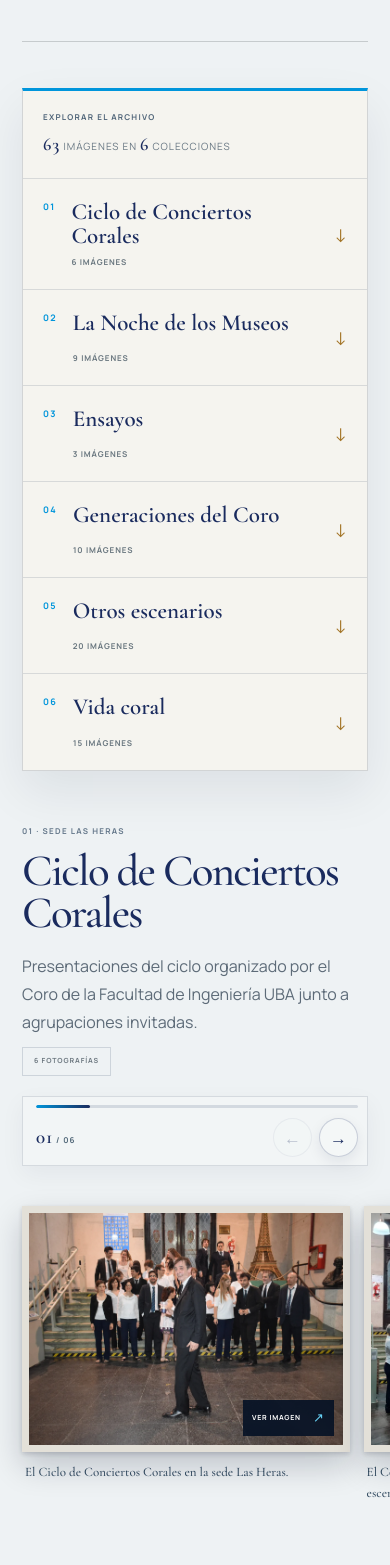
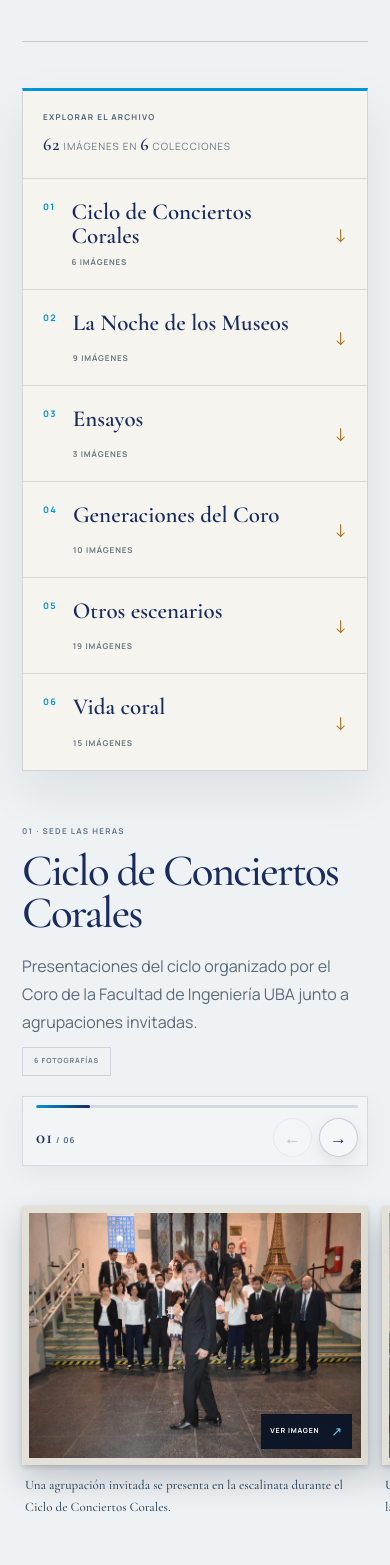
Before and after one commit to darobits/coro-fiuba-app-web, a Next.js app: page /archivo in a window 390 px wide. Shown: the part 883-2448 px from the top of the page. Built offline with nearby package versions, Linux system fonts and the light colour scheme.

Commit message:
Corrige epigrafes y responsive del archivo

```diff
--- a/app/archivo/ArchiveContent.tsx
+++ b/app/archivo/ArchiveContent.tsx
@@ -22,33 +22,43 @@ type ArchiveCollection = {
   tone: string;
 };
 
-function concertSet(numbers: number[], captions: string[]): Media[] {
-  return numbers.map((number, index) => {
-    const caption = captions[index % captions.length];
+function concertPhoto(number: number, title: string, caption: string, focus?: string): Media {
   return {
     id: -1000 - number,
     type: "image",
     url: `/choir/concerts/concert-${String(number).padStart(2, "0")}.webp`,
-      title: caption,
+    title,
     caption,
+    focus,
   };
-  });
 }
 
-const museumNight = concertSet(
-  [30, 31, 32, 37, 41, 42, 43, 45, 46],
-  ["El Coro de la Facultad de Ingeniería UBA durante La Noche de los Museos.", "Una presentación especial en la sede Las Heras.", "Voces e ingeniería en una noche abierta a la comunidad."],
-);
+const museumNight = [
+  concertPhoto(30, "El Coro en la escalinata", "El Coro canta en la escalinata del hall de Las Heras durante La Noche de los Museos."),
+  concertPhoto(31, "Voces en el hall de Las Heras", "Una vista cercana del conjunto durante la presentación de La Noche de los Museos."),
+  concertPhoto(32, "Concierto abierto a la comunidad", "El Coro y su dirección musical durante La Noche de los Museos en la Facultad."),
+  concertPhoto(37, "Carolina Abbamonte dirigiendo", "La directora Carolina Abbamonte al frente del Coro durante La Noche de los Museos."),
+  concertPhoto(41, "Música en el hall histórico", "El Coro, instrumentistas y público reunidos en el hall de la sede Las Heras."),
+  concertPhoto(42, "El Coro en escena", "Una presentación del conjunto bajo las luces de La Noche de los Museos."),
+  concertPhoto(43, "Las voces del Coro", "Coreutas durante la interpretación de una obra en La Noche de los Museos."),
+  concertPhoto(45, "Cantar juntos", "Una vista cercana de las distintas cuerdas durante el concierto."),
+  concertPhoto(46, "Dirección, voces e instrumentos", "Carolina Abbamonte dirige al Coro y a los instrumentistas en el hall de Las Heras."),
+];
 
-const concertCycle = concertSet(
-  [8, 19, 24, 33, 38, 39],
-  ["El Ciclo de Conciertos Corales en la sede Las Heras.", "El Coro de la Facultad de Ingeniería UBA compartiendo escenario con agrupaciones invitadas.", "Una jornada del ciclo organizado por el Coro de la Facultad de Ingeniería UBA."],
-);
+const concertCycle = [
+  concertPhoto(8, "Coro invitado en Las Heras", "Una agrupación invitada se presenta en la escalinata durante el Ciclo de Conciertos Corales."),
+  concertPhoto(19, "Concierto coral en el hall", "Una jornada del Ciclo de Conciertos Corales en el hall histórico de la sede Las Heras."),
+  concertPhoto(24, "Una agrupación invitada", "Coro invitado durante su presentación en el Ciclo organizado por el Coro FIUBA."),
+  concertPhoto(33, "Conjunto vocal invitado", "Un ensamble participante canta en la escalinata de la Facultad."),
+  concertPhoto(38, "El Coro FIUBA en el Ciclo", "El Coro de la Facultad de Ingeniería UBA durante una fecha del Ciclo de Conciertos Corales."),
+  concertPhoto(39, "Una mirada desde las alturas", "Vista general del Coro, la dirección y el público en el hall de Las Heras."),
+];
 
-const rehearsals = concertSet(
-  [6, 9, 10],
-  ["Ensayo del Coro de la Facultad de Ingeniería UBA en la Facultad.", "Preparación musical antes de una presentación.", "Trabajo de voces y dirección durante el ensayo."],
-);
+const rehearsals = [
+  concertPhoto(6, "Ensayo con instrumentistas", "Preparación conjunta de voces e instrumentos antes de una presentación."),
+  concertPhoto(9, "Marcación durante el ensayo", "La dirección trabaja con el conjunto en una sala de la Facultad."),
+  concertPhoto(10, "Trabajo de repertorio", "Coreutas reunidos durante una instancia de preparación musical."),
+];
 
 const generations: Media[] = [
   { id: -10, type: "image", url: "/choir/chubut-1996.webp", title: "El Coro en Chubut", caption: "Una imagen histórica de la actividad coral durante la década del noventa." },
@@ -64,10 +74,19 @@ const generations: Media[] = [
 ];
 
 const otherStages: Media[] = [
-  ...concertSet(
-    [1, 2, 3, 7, 13, 14, 15, 16, 17, 21, 22, 29, 36, 40],
-    ["El Coro de la Facultad de Ingeniería UBA en uno de sus escenarios invitados.", "Una presentación coral fuera del ciclo de Las Heras.", "Encuentros y conciertos que forman parte de nuestra historia."],
-  ).map((item) => item.url.endsWith("concert-21.webp") || item.url.endsWith("concert-29.webp") ? { ...item, focus: "center 78%" } : item),
+  concertPhoto(1, "Entrega de un reconocimiento", "Un homenaje realizado en el marco de la trayectoria artística del Coro."),
+  concertPhoto(2, "Presentación en Agronomía", "El Coro canta en el salón de actos de la Facultad de Agronomía de la UBA."),
+  concertPhoto(3, "Concierto en un espacio histórico", "El conjunto durante una presentación coral fuera de la sede Las Heras."),
+  concertPhoto(7, "Una gran formación sinfónico-coral", "Coro, solistas y orquesta reunidos durante un concierto de gran formato."),
+  concertPhoto(13, "Músicos durante una presentación", "Instrumentistas acompañan una actividad artística del Coro."),
+  concertPhoto(15, "Preparación sinfónico-coral", "Vista del conjunto, la dirección y la orquesta durante una instancia musical conjunta."),
+  concertPhoto(16, "Coreutas en concierto", "Una vista cercana de las voces durante una presentación del Coro."),
+  concertPhoto(17, "Una sala colmada", "Público, coro y orquesta reunidos durante una gran presentación."),
+  concertPhoto(21, "El Coro en un escenario invitado", "El conjunto durante una presentación coral fuera de la Facultad.", "center 78%"),
+  concertPhoto(22, "Concierto fuera de Las Heras", "Las distintas cuerdas del Coro durante una actuación en otro escenario universitario."),
+  concertPhoto(29, "Bodas de Oro y de Plata con la Ingeniería", "Participación del Coro en el encuentro de graduados y graduadas de la Facultad.", "center 78%"),
+  concertPhoto(36, "Coro invitado en concierto", "Una agrupación coral comparte su música en uno de los encuentros del Coro FIUBA."),
+  concertPhoto(40, "Encuentro en otro espacio universitario", "Una presentación coral realizada fuera del hall de la sede Las Heras."),
   { id: -2101, type: "image", url: "/choir/archive/exactas-2026/exactas-2026-01.jpg", title: "El Coro en Exactas", caption: "Presentación del Coro de la Facultad de Ingeniería UBA en Exactas, junio de 2026." },
   { id: -2102, type: "image", url: "/choir/archive/exactas-2026/exactas-2026-02.jpg", title: "Concierto en Exactas", caption: "El conjunto y su dirección durante la presentación de junio de 2026." },
   { id: -2103, type: "image", url: "/choir/archive/exactas-2026/exactas-2026-03.jpg", title: "Voces en el escenario de Exactas", caption: "Una de las obras interpretadas por el Coro durante el concierto." },
@@ -76,10 +95,23 @@ const otherStages: Media[] = [
   { id: -2106, type: "image", url: "/choir/archive/exactas-2026/exactas-2026-06.jpg", title: "Dirección y voces en Exactas", caption: "El Coro y su dirección durante la presentación de junio de 2026." },
 ];
 
-const choirLife = concertSet(
-  [4, 5, 11, 12, 18, 20, 23, 25, 26, 27, 28, 34, 35, 44, 47],
-  ["Coreutas e invitados reunidos después de cantar.", "Un momento compartido fuera del escenario.", "El encuentro y el ágape también forman parte de la vida coral."],
-).map((item) => item.url.endsWith("concert-12.webp") ? { ...item, focus: "center center" } : item);
+const choirLife = [
+  concertPhoto(4, "Una generación reunida", "Coreutas, dirección e invitados posan juntos después de una actividad coral."),
+  concertPhoto(5, "Retrato del conjunto", "Una formación del Coro reunida en uno de los salones de la Facultad."),
+  concertPhoto(11, "Un abrazo en el concierto de despedida", "Carolina Abbamonte y Marcelo Ortiz Rocca se abrazan durante el concierto de despedida realizado en 2023."),
+  concertPhoto(12, "Un recuerdo compartido", "Integrantes del Coro posan juntas para una fotografía después de una actividad.", "center center"),
+  concertPhoto(18, "El Coro después de cantar", "Una fotografía grupal que reúne a coreutas de una de las generaciones del conjunto."),
+  concertPhoto(20, "Encuentro sobre el escenario", "Coreutas e invitados reunidos al finalizar una presentación."),
+  concertPhoto(23, "Una gran familia coral", "Distintas agrupaciones y generaciones reunidas para una fotografía colectiva."),
+  concertPhoto(25, "Palabras después del concierto", "Un intercambio entre integrantes al finalizar una presentación coral."),
+  concertPhoto(26, "Una charla distendida", "Coreutas comparten un momento espontáneo fuera del escenario."),
+  concertPhoto(27, "El conjunto reunido", "Una generación del Coro posa junto a la dirección y personas invitadas."),
+  concertPhoto(28, "Retrato en la Facultad", "El Coro de la Facultad de Ingeniería UBA reunido en el hall."),
+  concertPhoto(34, "Celebración después de cantar", "Coreutas reunidos al cierre de una presentación."),
+  concertPhoto(35, "La alegría del encuentro", "Una fotografía grupal después de compartir música."),
+  concertPhoto(44, "Coros reunidos", "Integrantes de distintas agrupaciones posan juntos al finalizar un encuentro coral."),
+  concertPhoto(47, "Historias entre coreutas", "Un momento de conversación y encuentro entre integrantes del Coro."),
+];
 
 const collections: ArchiveCollection[] = [
   { id: "ciclo", number: "01", eyebrow: "Sede Las Heras", title: "Ciclo de Conciertos Corales", intro: "Presentaciones del ciclo organizado por el Coro de la Facultad de Ingeniería UBA junto a agrupaciones invitadas.", items: concertCycle, tone: "collection-cycle" },
@@ -87,7 +119,7 @@ const collections: ArchiveCollection[] = [
   { id: "ensayos", number: "03", eyebrow: "Trabajo musical", title: "Ensayos", intro: "El proceso de escucha, preparación y construcción colectiva antes de cada concierto.", items: rehearsals, tone: "collection-rehearsals" },
   { id: "generaciones", number: "04", eyebrow: "Memoria coral", title: "Generaciones del Coro", intro: "Retratos del conjunto completo a través de distintas etapas, viajes y grandes presentaciones.", items: generations, tone: "collection-generations" },
   { id: "escenarios", number: "05", eyebrow: "Recorridos", title: "Otros escenarios", intro: "Conciertos, encuentros y presentaciones que llevaron las voces del Coro de la Facultad de Ingeniería UBA a distintos espacios.", items: otherStages, tone: "collection-stages" },
-  { id: "vida-coral", number: "06", eyebrow: "Comunidad", title: "Vida coral", intro: "Después de cantar, el coro se encuentra en el ágape: una celebración compartida que también forma parte de nuestra vida coral.", items: choirLife, tone: "collection-life" },
+  { id: "vida-coral", number: "06", eyebrow: "Comunidad", title: "Vida coral", intro: "Encuentros, homenajes, despedidas y momentos compartidos que también forman parte de nuestra historia coral.", items: choirLife, tone: "collection-life" },
 ];
 
 function MediaCard({ item, index, onOpen }: { item: Media; index: number; onOpen: (item: Media) => void }) {
--- a/app/globals.css
+++ b/app/globals.css
@@ -657,10 +657,10 @@ h1 em, h2 em { color: var(--gold); font-weight: 400; }
   .archive-collection .archive-mosaic,
   .collection-rehearsals .archive-mosaic,
   .collection-generations .archive-mosaic,
-  .collection-stages .archive-mosaic { gap:14px; padding-block:6px 24px; }
+  .collection-stages .archive-mosaic { gap:14px; padding-block:6px 24px; scroll-snap-type:x mandatory; }
   .archive-collection .archive-mosaic .media-card,
-  .archive-collection .archive-mosaic .media-card:nth-child(n) { flex-basis:min(82vw,430px); }
-  .archive-mosaic .media-caption { margin:10px 3px 0; font-size:14px; line-height:1.4; }
+  .archive-collection .archive-mosaic .media-card:nth-child(n) { flex-basis:min(calc(100vw - (var(--archive-gutter) * 2)),520px); scroll-snap-stop:always; }
+  .archive-mosaic .media-caption { max-width:100%; margin:10px 3px 0; overflow-wrap:break-word; font-size:14px; line-height:1.4; }
   .media-expand { right:9px; bottom:9px; padding:8px 9px; }
   .archive-lightbox { padding-bottom:82px; }
   .archive-lightbox figure { touch-action:pan-y pinch-zoom; }
@@ -674,7 +674,7 @@ h1 em, h2 em { color: var(--gold); font-weight: 400; }
   .collection-slider-tools > span { grid-column:1; grid-row:2; }
   .collection-slider-tools > div:last-child { grid-column:2; grid-row:2; }
   .archive-collection .archive-mosaic .media-card,
-  .archive-collection .archive-mosaic .media-card:nth-child(n) { flex-basis:84vw; }
+  .archive-collection .archive-mosaic .media-card:nth-child(n) { flex-basis:calc(100vw - (var(--archive-gutter) * 2)); }
 }
 
 /* Marcos normalizados: todas las fotografías conservan una caja 4:3 */
```
Lines whose indentation alone changed are shown as unchanged.
